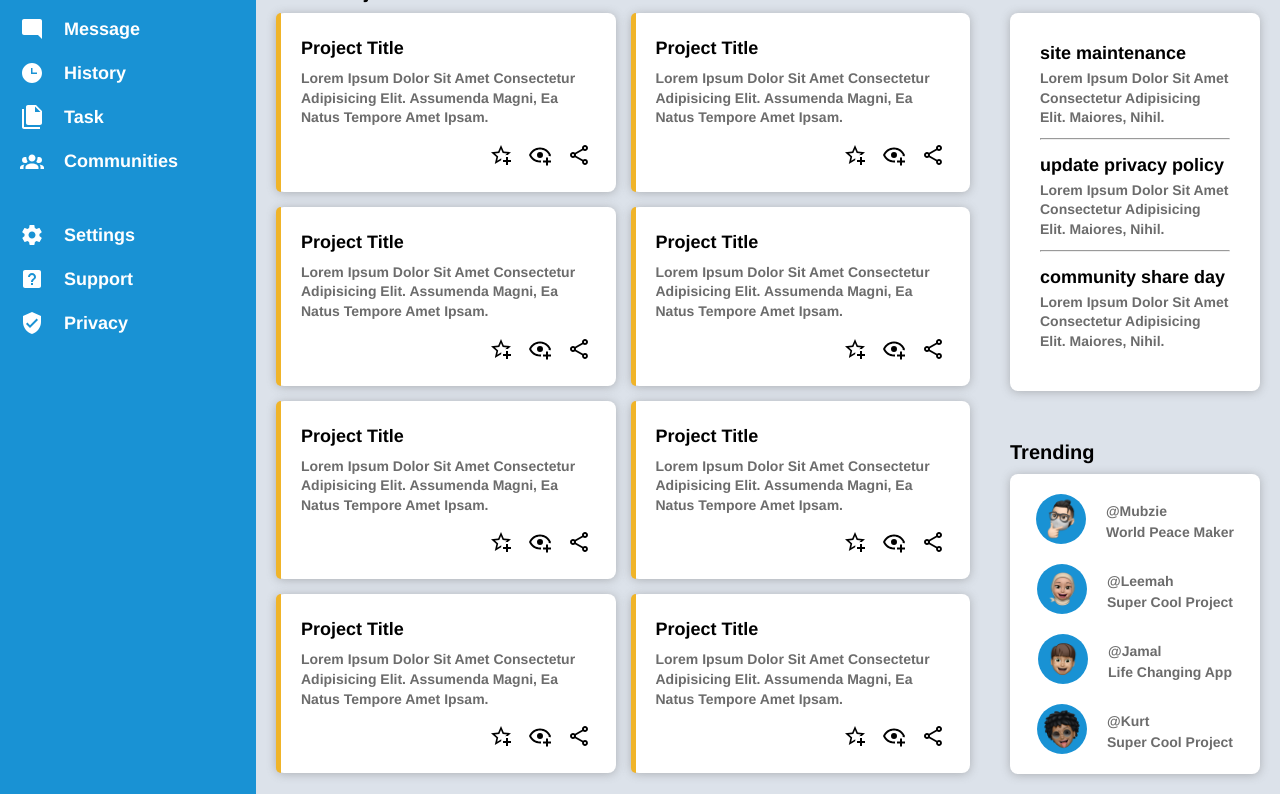
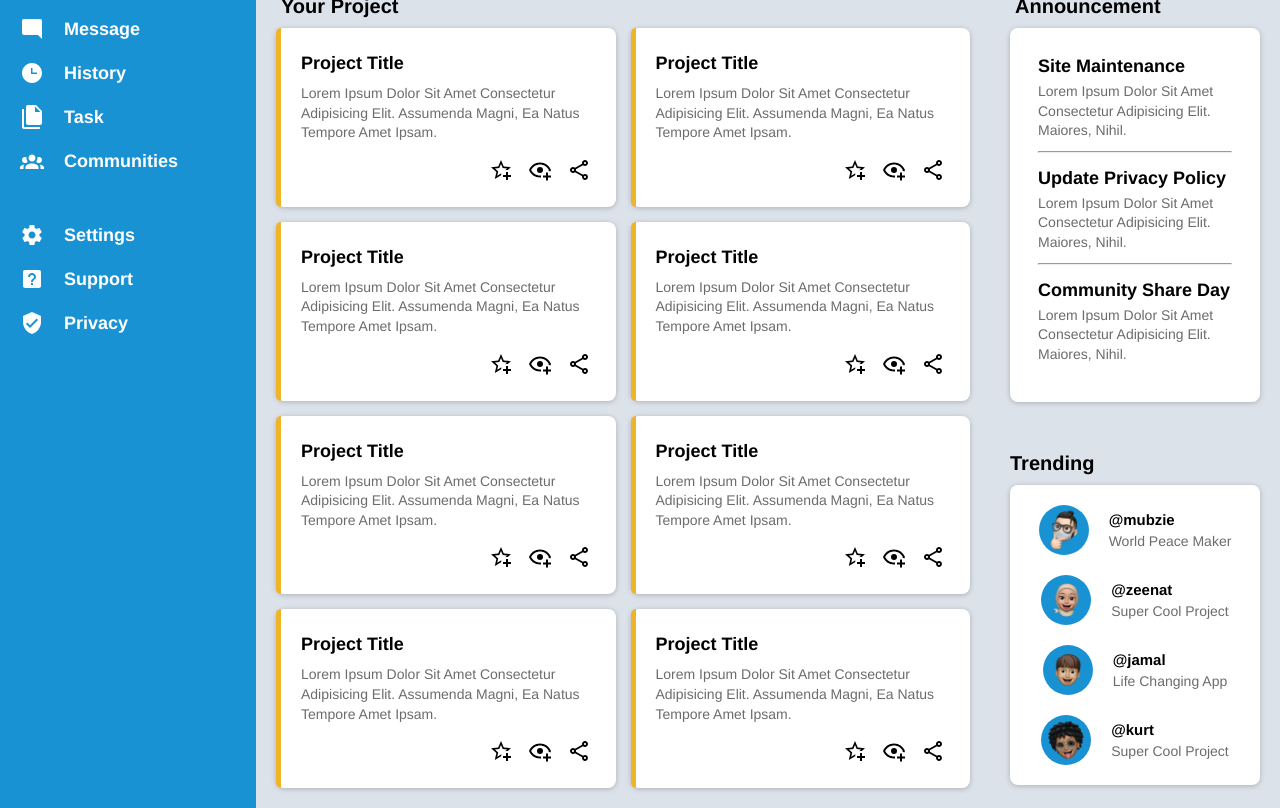
Before and after one commit to mubzie/Admin-Dashboard, a plain HTML site: page index.html in a window 1280 px wide. Shown: the part 165-973 px from the top of the page. Drawn offline with Linux system fonts and the light colour scheme.

Commit message:
fixed paragraph font weight. adjusted header padding.

```diff
--- a/index.css
+++ b/index.css
@@ -55,7 +55,7 @@ html {
 
 .header-nav-2 {
   grid-row: 2 / 3;
-  padding: 0px 20px 5px 20px;
+  padding: 10px 20px 10px 20px;
   display: flex;
   align-items: center;
   gap: 10px;
@@ -103,7 +103,7 @@ button {
   position: relative;
   background-color: #fff;
   border-radius: 8px;
-  box-shadow: 0px 1px 10px 0px #6c6c6c6b;
+  box-shadow: 0px 1px 5px 0px #6c6c6c6b;
 }
 
 .card-line {
@@ -119,11 +119,16 @@ button {
   padding: 25px;
 }
 
+.card-content p {
+  font-weight: 500;
+}
+
 .card-description {
   font-size: 14px;
   color: #6c6c6c;
   line-height: 1.4;
   margin-top: 10px;
+  font-size: 500;
 }
 
 .btn-nav {
@@ -151,14 +156,15 @@ div.section-title-2 {
 
 .card-2 {
   background-color: #fff;
-  padding: 30px;
+  padding: 28px;
   width: 250px;
   border-radius: 8px;
-  box-shadow: 0px 1px 10px 0px #6c6c6c6b;
+  box-shadow: 0px 1px 5px 0px #6c6c6c6b;
 }
 
 div.card-2 p {
   font-size: 14px;
+  font-weight: 500;
   color: #6c6c6c;
   line-height: 1.4;
   margin-top: 5px;
@@ -178,11 +184,12 @@ hr.divider {
   align-items: center;
   gap: 20px;
   border-radius: 8px;
-  box-shadow: 0px 1px 10px 0px #6c6c6c6b;
+  box-shadow: 0px 1px 5px 0px #6c6c6c6b;
 }
 
 div.card-3 p {
   font-size: 14px;
+  font-weight: 500;
   color: #6c6c6c;
   text-transform: capitalize;
   margin-top: 5px;
--- a/index.html
+++ b/index.html
@@ -173,19 +173,19 @@
         <div class="main-right">
           <div class="section-title">Announcement</div>
           <div class="card-2">
-            <h4>site maintenance</h4>
+            <h4>Site Maintenance</h4>
             <p>
               Lorem ipsum dolor sit amet consectetur adipisicing elit. Maiores,
               nihil.
             </p>
             <hr class="divider" />
-            <h4>update privacy policy</h4>
+            <h4>Update Privacy Policy</h4>
             <p>
               Lorem ipsum dolor sit amet consectetur adipisicing elit. Maiores,
               nihil.
             </p>
             <hr class="divider" />
-            <h4>community share day</h4>
+            <h4>Community Share Day</h4>
             <p>
               Lorem ipsum dolor sit amet consectetur adipisicing elit. Maiores,
               nihil.
@@ -197,7 +197,7 @@
             <div class="card-element">
               <img src="image/main.png" alt="" class="header-dp" />
               <div class="profile-name-wrapper">
-                <p>@mubzie</p>
+                <h5>@mubzie</h5>
                 <p>world peace maker</p>
               </div>
             </div>
@@ -205,7 +205,7 @@
             <div class="card-element">
               <img src="image/Avatar-20.png" alt="" class="header-dp" />
               <div class="profile-name-wrapper">
-                <p>@leemah</p>
+                <h5>@zeenat</h5>
                 <p>super cool project</p>
               </div>
             </div>
@@ -213,7 +213,7 @@
             <div class="card-element">
               <img src="image/Avatar-9.png" alt="" class="header-dp" />
               <div class="profile-name-wrapper">
-                <p>@jamal</p>
+                <h5>@jamal</h5>
                 <p>life changing app</p>
               </div>
             </div>
@@ -221,7 +221,7 @@
             <div class="card-element">
               <img src="image/Avatar-16.png" alt="" class="header-dp" />
               <div class="profile-name-wrapper">
-                <p>@kurt</p>
+                <h5>@kurt</h5>
                 <p>super cool project</p>
               </div>
             </div>
```
